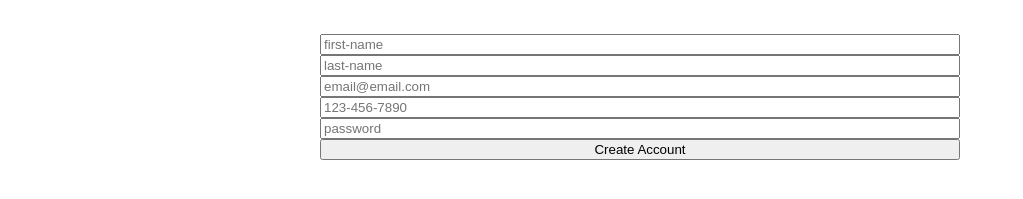
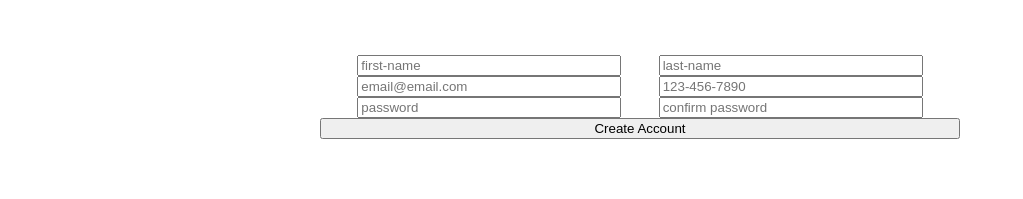
Before and after one commit to JDArciniegas/sign-up-form, a plain HTML site: page index.html in a window 1280 px wide. Shown: the part 303-502 px from the top of the page, without its empty margins (0-1023 px from the left). Drawn offline with Linux system fonts and the light colour scheme.

Commit message:
grouped inputs inside form

```diff
--- a/index.html
+++ b/index.html
@@ -14,11 +14,18 @@
   <img src="images/elephant.jpg" alt="background-image" id="background-image">
   <div class="container">
     <form action="#" method="POST">
-      <input type="text" placeholder="first-name">
-      <input type="text" placeholder="last-name">
-      <input type="email" placeholder="email@email.com">
-      <input type="number" placeholder="123-456-7890">
-      <input type="password" placeholder="password">
+      <div class="group-inputs">
+        <input type="text" placeholder="first-name">
+        <input type="text" placeholder="last-name">
+      </div>
+      <div class="group-inputs">
+        <input type="email" placeholder="email@email.com">
+        <input type="number" placeholder="123-456-7890">
+      </div>
+      <div class="group-inputs">
+        <input type="password" placeholder="password">
+        <input type="password" placeholder="confirm password">
+      </div>
       <button>Create Account</button>
     </form>
   </div>
--- a/styles/style.css
+++ b/styles/style.css
@@ -15,6 +15,27 @@ html {
   height: 100vh;
 }
 
+form {
+  position: relative;
+  display: flex;
+  flex-direction: column;
+  justify-content: center;
+  align-content: center;
+  z-index: 10;
+  width: 50%;
+}
+
+.group-inputs {
+  display: flex;
+  justify-content: space-evenly;
+  width: 100%;
+}
+
+.group-inputs > input {
+  width: 40%;
+}
+
+
 #background-image {
   max-width: 100vw;
   max-height: 100hv;
@@ -25,13 +46,3 @@ html {
   position: absolute;
   opacity: 0.50;
 }
-
-form {
-  position: relative;
-  display: flex;
-  flex-direction: column;
-  justify-content: center;
-  align-content: center;
-  z-index: 10;
-  width: 50%;
-}
```
